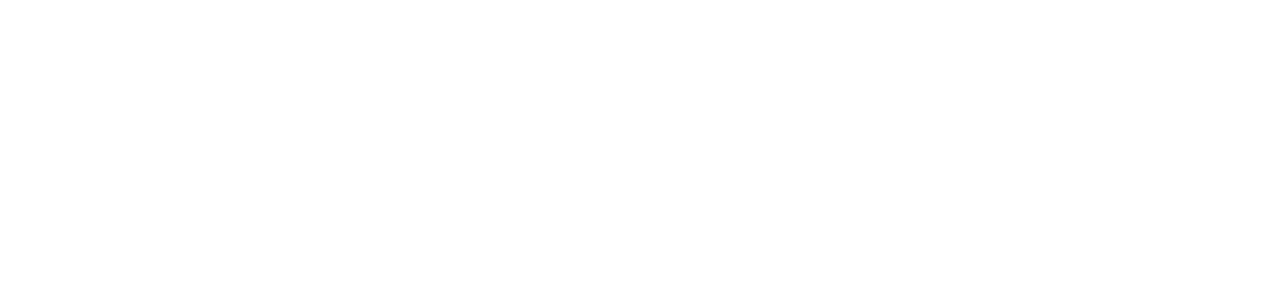
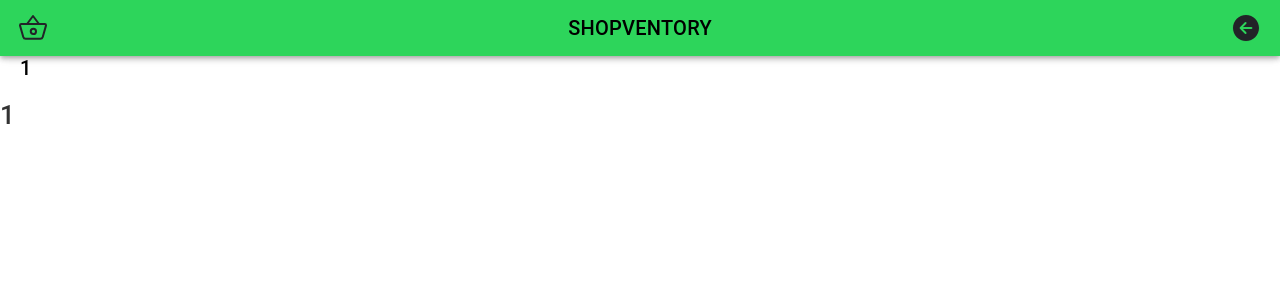
Before and after one commit to Swaggypanties/Shopventory, a React (Vite) app: page /list/1 in a window 1280 px wide. Shown: the top 300 px of the page. Built offline with nearby package versions, Linux system fonts and the light colour scheme.

Commit message:
Added detailspages and routes for inv&shoppinglists

```diff
--- a/src/App.tsx
+++ b/src/App.tsx
@@ -2,6 +2,7 @@
 import { IonApp, IonRouterOutlet, setupIonicReact } from '@ionic/react';
 import { IonReactRouter } from '@ionic/react-router';
 import Home from './pages/Home';
+import ListDetailsPage from './pages/ListDetailsPage';
 
 /* Core CSS required for Ionic components to work properly */
 import '@ionic/react/css/core.css';
@@ -40,6 +41,8 @@
 import ViewInvListPage from './pages/ViewInvListPage';
 import NewItemPage from './pages/NewItemPage';
 import ViewShopListPage from './pages/ViewShopListPage';
+import ShopListDetailsPage from './pages/ShopListDetailsPage';
+import InvListDetailsPage from './pages/InvListDetailsPage';
 
 
 setupIonicReact();
@@ -57,6 +60,10 @@
         <Route path="/NewItemPage" component={NewItemPage} exact/>
         <Route path="/ViewInvListPage" component={ViewInvListPage} exact/>
         <Route path="/ViewShopListPage" component={ViewShopListPage} exact/>
+        <Route path="/list/:listId" component={ShopListDetailsPage} />
+        <Route path="/viewshoplist" component={ViewShopListPage} />
+        <Route path="/newlist" component={NewListPage} />
+        <Route path="/invlist/:listId" component={InvListDetailsPage} />
 
 
         </Route>
--- /dev/null
+++ b/src/pages/InvListDetailsPage.tsx
@@ -0,0 +1,41 @@
+import { IonButton, IonContent, IonHeader, IonPage, IonTitle, IonToolbar, IonIcon } from '@ionic/react';
+import { arrowBackCircle, basketOutline } from 'ionicons/icons';
+import { useParams, useHistory } from 'react-router-dom';
+
+const InvListDetailsPage: React.FC = () => {
+  const { listId } = useParams<{ listId: string }>();
+  const history = useHistory();
+
+  return (
+    <IonPage>
+      <IonHeader>
+        <IonToolbar color={'success'}>
+          <IonButton slot='start' fill='clear' style={{ width: 'auto' , height:'auto' }}>
+            <IonIcon
+              icon={basketOutline}
+              color='dark'
+              size='large'/>
+          </IonButton>
+          <IonTitle className="ion-text-center">
+            SHOPVENTORY
+          </IonTitle>
+          <IonButton
+             onClick={() => history.goBack()} fill="clear" slot='end' style={{ width: 'auto' , height:'auto' }}>
+            <IonIcon
+              color='dark'
+              size='large'
+              icon={arrowBackCircle}
+              />
+          </IonButton>
+        </IonToolbar>
+      </IonHeader>
+      <IonContent className="ion-padding">
+        <h1>{listId}</h1>
+        <p>This is the details page for the {listId} inventory list.</p>
+        {/* Lisää tähän inventaarion tarkemmat tiedot */}
+      </IonContent>
+    </IonPage>
+  );
+};
+
+export default InvListDetailsPage;
--- /dev/null
+++ b/src/pages/ShopListDetailsPage.tsx
@@ -0,0 +1,42 @@
+import { IonContent, IonHeader, IonPage, IonTitle, IonToolbar, IonButton, IonIcon } from '@ionic/react';
+import { arrowBackCircle, basketOutline } from 'ionicons/icons';
+import { useParams, useHistory } from 'react-router-dom';
+
+const ShopListDetailsPage: React.FC = () => {
+  const { listId } = useParams<{ listId: string }>();
+  const history = useHistory();
+
+  return (
+    <IonPage>
+        <IonHeader>
+        <IonToolbar color={'success'}>
+          <IonButton slot='start' fill='clear' style={{ width: 'auto' , height:'auto' }}>
+            <IonIcon
+              icon={basketOutline}
+              color='dark'
+              size='large'/>
+          </IonButton>
+          <IonTitle className="ion-text-center">
+            SHOPVENTORY
+          </IonTitle>
+          <IonButton
+             onClick={() => history.goBack()} fill="clear" slot='end' style={{ width: 'auto' , height:'auto' }}>
+            <IonIcon
+              color='dark'
+              size='large'
+              icon={arrowBackCircle}
+              />
+          </IonButton>
+        </IonToolbar>
+      </IonHeader>
+
+      <IonContent>
+      <IonTitle>{listId}</IonTitle>
+        <h1>{listId}</h1>
+        {/* Tässä näytetään valitun listan itemit */}
+      </IonContent>
+    </IonPage>
+  );
+};
+
+export default ShopListDetailsPage;
--- a/src/pages/ViewInvListPage.tsx
+++ b/src/pages/ViewInvListPage.tsx
@@ -1,30 +1,25 @@
 import { IonButton, IonContent, IonHeader, IonPage, IonTitle, IonToolbar, IonIcon, IonList, IonItem, IonLabel, IonSearchbar } from '@ionic/react';
 import { arrowBackCircle, basketOutline, construct, fastFood, gameController, shirt } from 'ionicons/icons';
-import ExploreContainer from '../components/ExploreContainer';
+import { useHistory } from 'react-router-dom';
 import './Home.css';
 
 const ViewInvListPage: React.FC = () => {
+  const history = useHistory();
+
+  const openInvList = (listId: string) => {
+    history.push(`/invlist/${listId}`);
+  };
 
   return (
     <IonPage>
       <IonHeader>
         <IonToolbar color={'success'}>
-          <IonButton slot='start' fill='clear' style={{ width: 'auto' , height:'auto' }}>
-            <IonIcon
-              icon={basketOutline}
-              color='dark'
-              size='large'/>
+          <IonButton slot="start" fill="clear" style={{ width: 'auto', height: 'auto' }}>
+            <IonIcon icon={basketOutline} color="dark" size="large" />
           </IonButton>
-          <IonTitle className="ion-text-center">
-            SHOPVENTORY
-          </IonTitle>
-            <IonButton
-              routerLink="/MainPage" fill="clear" slot='end' style={{ width: 'auto' , height:'auto' }}>
-              <IonIcon
-              color='dark'
-              size='large'
-              icon={arrowBackCircle}
-              />
+          <IonTitle className="ion-text-center">SHOPVENTORY</IonTitle>
+          <IonButton routerLink="/MainPage" fill="clear" slot="end" style={{ width: 'auto', height: 'auto' }}>
+            <IonIcon color="dark" size="large" icon={arrowBackCircle} />
           </IonButton>
         </IonToolbar>
       </IonHeader>
@@ -33,27 +28,27 @@
         <IonSearchbar></IonSearchbar>
 
         <IonList>
-        <IonItem>
-          <IonIcon aria-hidden="true" color='success' icon={construct} slot="start"></IonIcon>
+          <IonItem button onClick={() => openInvList('warehouse')}>
+            <IonIcon aria-hidden="true" color="success" icon={construct} slot="start" />
             <IonLabel>Warehouse</IonLabel>
           </IonItem>
-        <IonItem>
-          <IonIcon aria-hidden="true" color='success' icon={fastFood} slot="start"></IonIcon>
+          <IonItem button onClick={() => openInvList('kitchen')}>
+            <IonIcon aria-hidden="true" color="success" icon={fastFood} slot="start" />
             <IonLabel>Kitchen</IonLabel>
           </IonItem>
-        <IonItem>
-          <IonIcon aria-hidden="true" color='success' icon={shirt} slot="start"></IonIcon>
+          <IonItem button onClick={() => openInvList('clothes')}>
+            <IonIcon aria-hidden="true" color="success" icon={shirt} slot="start" />
             <IonLabel>Clothes</IonLabel>
           </IonItem>
-        <IonItem>
-          <IonIcon aria-hidden="true" color='success' icon={gameController} slot="start"></IonIcon>
+          <IonItem button onClick={() => openInvList('games')}>
+            <IonIcon aria-hidden="true" color="success" icon={gameController} slot="start" />
             <IonLabel>Games</IonLabel>
           </IonItem>
         </IonList>
 
-      <IonButton routerLink='/NewListPage' color={'success'}>Create New List</IonButton>
-
-        <ExploreContainer />
+        <IonButton routerLink="/NewListPage" color="success">
+          Create New List
+        </IonButton>
       </IonContent>
     </IonPage>
   );
--- a/src/pages/ViewShopListPage.tsx
+++ b/src/pages/ViewShopListPage.tsx
@@ -1,9 +1,15 @@
 import { IonButton, IonContent, IonHeader, IonPage, IonTitle, IonToolbar, IonIcon, IonSearchbar, IonList, IonItem, IonLabel } from '@ionic/react';
 import { arrowBackCircle, basketOutline, cart, gameController, gift } from 'ionicons/icons';
+import { useHistory } from 'react-router-dom';
 import ExploreContainer from '../components/ExploreContainer';
 import './Home.css';
 
 const ViewShopListPage: React.FC = () => {
+  const history = useHistory();
+
+  const openList = (listId: string) => {
+    history.push(`/list/${listId}`);
+  };
 
   return (
     <IonPage>
@@ -33,19 +39,19 @@
         <IonSearchbar></IonSearchbar>
 
         <IonList>
-        <IonItem>
+          <IonItem button onClick={() => openList('groceries')}>
             <IonIcon aria-hidden="true" color='success' icon={cart} slot="start"></IonIcon>
             <IonLabel>Groceries</IonLabel>
           </IonItem>
-        <IonItem>
+          <IonItem button onClick={() => openList('bathroom')}>
             <IonIcon aria-hidden="true" color='success' icon={cart} slot="start"></IonIcon>
             <IonLabel>Bathroom</IonLabel>
           </IonItem>
-        <IonItem>
+          <IonItem button onClick={() => openList('christmas')}>
             <IonIcon aria-hidden="true" color='success' icon={gift} slot="start"></IonIcon>
             <IonLabel>Christmas presents</IonLabel>
           </IonItem>
-        <IonItem>
+          <IonItem button onClick={() => openList('games')}>
             <IonIcon aria-hidden="true" color='success' icon={gameController} slot="start"></IonIcon>
             <IonLabel>Games</IonLabel>
           </IonItem>
```
Lines whose indentation alone changed are shown as unchanged.
